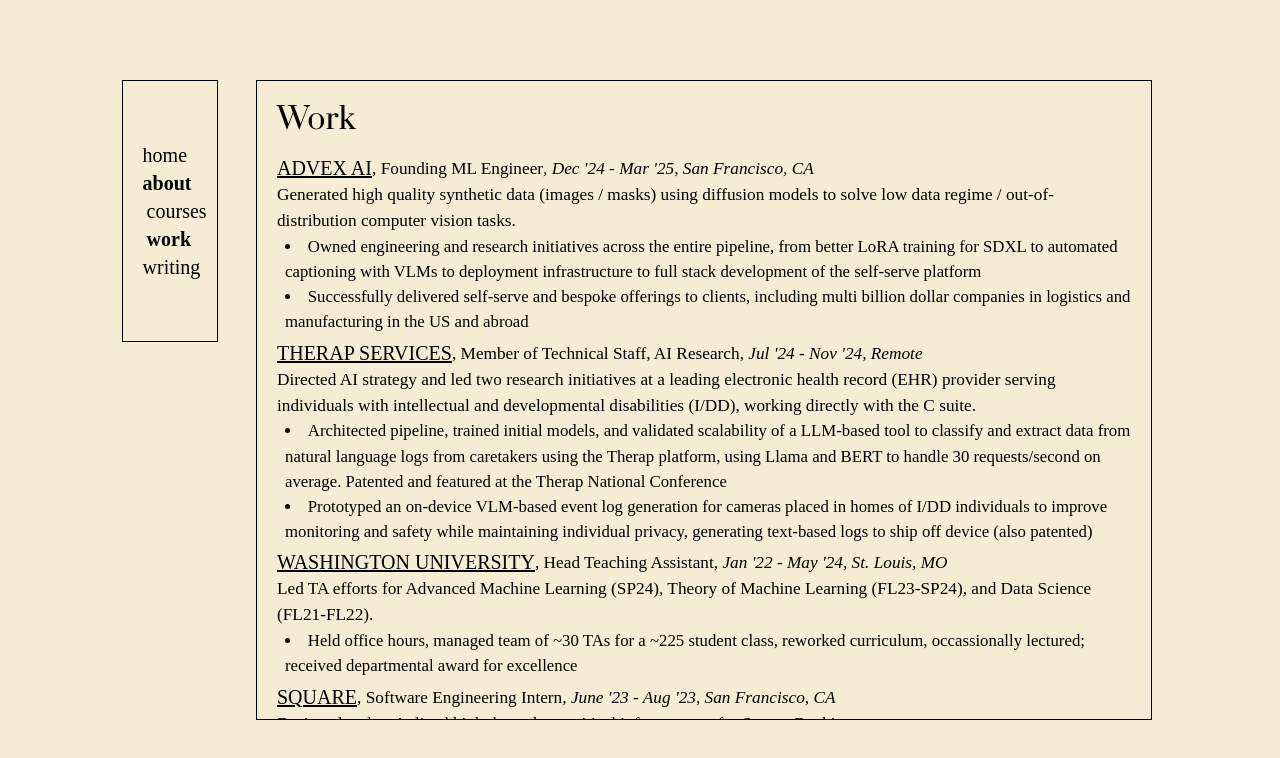
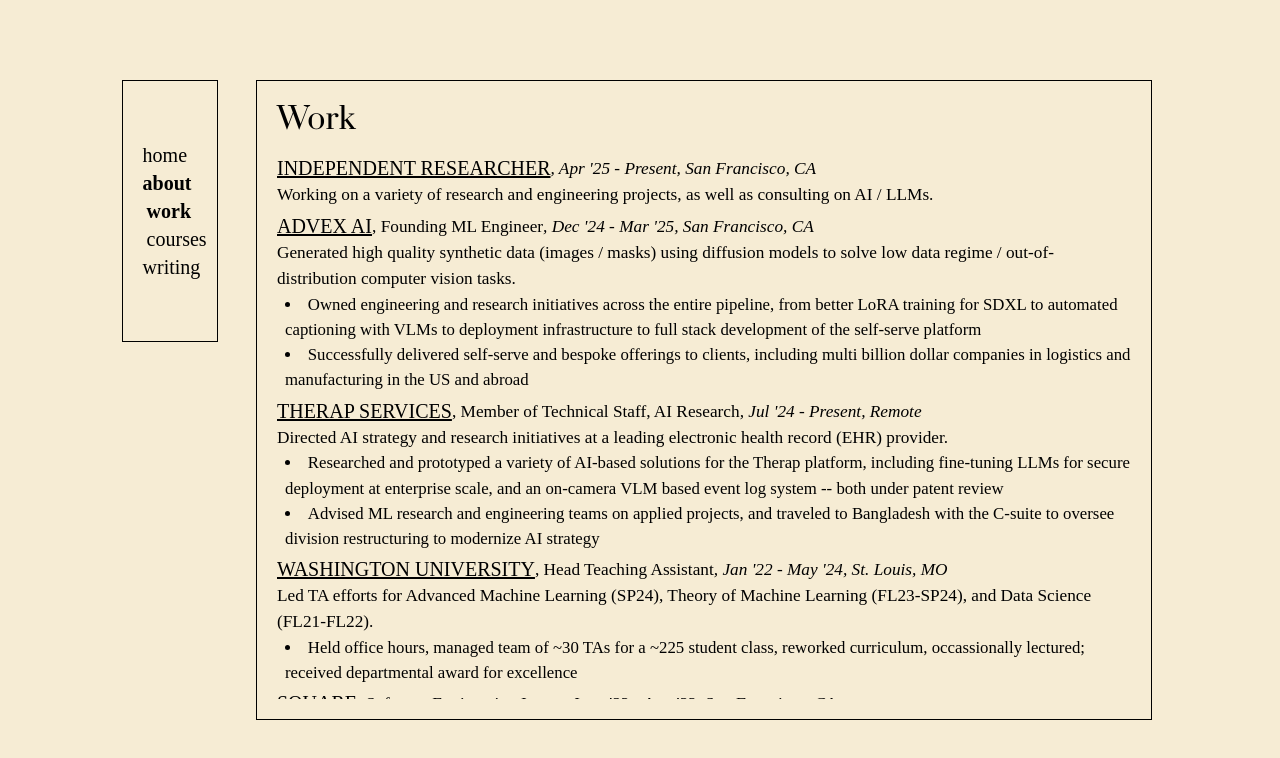
Before and after one commit to wsepesi/ws-personal-site, a Next.js app: page /about/work in a window 1280 px wide. Shown: the top 758 px of the page. Built offline with nearby package versions, Linux system fonts and the light colour scheme; a web font is replaced by a local one.

Commit message:
copy and overflow on writing page

```diff
--- a/components/SiteBase.tsx
+++ b/components/SiteBase.tsx
@@ -79,11 +79,11 @@
                                 {  (isHovering || (here && !(isMobile))) && (
                                     <div className="pl-1">
                                         {/* TODO: refactor nicely if you add more of these */}
+                                        <Link href="/about/work">
+                                                <p className={`text-xl text-black ${location.includes("work") ? "font-black" : "font-medium"} hover:font-black sm:mx-5`}>work</p>
+                                        </Link>
                                         <Link href="/about/courses">
                                                 <p className={`text-xl text-black ${location.includes("courses") ? "font-black" : "font-medium"} hover:font-black sm:mx-5`}>courses</p>
-                                        </Link>
-                                        <Link href="/about/work">
-                                                <p className={`text-xl text-black ${location.includes("work") ? "font-black" : "font-medium"} hover:font-black sm:mx-5`}>work</p>
                                         </Link>
                                     </div>
                                 )}
@@ -93,10 +93,12 @@
                     }
                     )}
                 </div>
-                <div className={`${TEMPLATE ? "h-[calc(90dvh)]" : "h-[calc(95dvh)]"} w-full mx-[3vw] mb-[1vh] sm:mx-0 sm:my-0 sm:w-[60vw] 2xl:min-w-[50vw] 2xl:w-[60vw] sm:h-[80vh] border border-1 border-black overflow-y-auto min-w-0 sm:min-w-[70vw]`}>
-                    <div className={`pb-5 pt-2 ${isHome ? "px-5" : "px-5"}`}>
+                <div className={`${TEMPLATE ? "h-[calc(90dvh)]" : "h-[calc(95dvh)]"} w-full mx-[3vw] mb-[1vh] sm:mx-0 sm:my-0 sm:w-[60vw] 2xl:min-w-[50vw] 2xl:w-[60vw] sm:h-[80vh] border border-1 border-black min-w-0 sm:min-w-[70vw]`}>
+                    <div className={`pb-5 pt-2 ${isHome ? "px-5" : "px-5"} flex flex-col h-full`}>
                         <h1 className="font-title pt-2 md:py-2 self-center md:self-start text-center md:text-start">{props.title}</h1>
-                        {props.children}
+                        <div className="flex-grow min-h-0 overflow-y-auto">
+                            {props.children}
+                        </div>
                     </div>
                 </div>
                 {TEMPLATE && (
--- a/pages/about/work.tsx
+++ b/pages/about/work.tsx
@@ -13,6 +13,15 @@
 
 const positions: Position[] = [
     {
+        company: "INDEPENDENT RESEARCHER",
+        title: "",
+        location: "San Francisco, CA",
+        dates: "Apr '25 - Present",
+        description: "Working on a variety of research and engineering projects, as well as consulting on AI / LLMs.",
+        bullets: [
+        ]
+    },
+    {
         company: "ADVEX AI",
         title: "Founding ML Engineer",
         location: "San Francisco, CA",
@@ -27,11 +36,11 @@
         company: "THERAP SERVICES",
         title: "Member of Technical Staff, AI Research",
         location: "Remote",
-        dates: "Jul '24 - Nov '24",
-        description: "Directed AI strategy and led two research initiatives at a leading electronic health record (EHR) provider serving individuals with intellectual and developmental disabilities (I/DD), working directly with the C suite.",
+        dates: "Jul '24 - Present",
+        description: "Directed AI strategy and research initiatives at a leading electronic health record (EHR) provider.",
         bullets: [
-            "Architected pipeline, trained initial models, and validated scalability of a LLM-based tool to classify and extract data from natural language logs from caretakers using the Therap platform, using Llama and BERT to handle 30 requests/second on average. Patented and featured at the Therap National Conference",
-            "Prototyped an on-device VLM-based event log generation for cameras placed in homes of I/DD individuals to improve monitoring and safety while maintaining individual privacy, generating text-based logs to ship off device (also patented)",
+            "Researched and prototyped a variety of AI-based solutions for the Therap platform, including fine-tuning LLMs for secure deployment at enterprise scale, and an on-camera VLM based event log system -- both under patent review",
+            "Advised ML research and engineering teams on applied projects, and traveled to Bangladesh with the C-suite to oversee division restructuring to modernize AI strategy"
         ]
     },
     {
@@ -101,7 +110,7 @@
                         return (
                             <div key={position.company + position.title + position.dates}>
                                 <div className="flex flex-col sm:flex-row sm:items-end">
-                                    <p className="underline text-xl mt-1">{position.company}</p> <p className="">{!isMobile && ","} {position.title}</p><p className="italic">{!isMobile && ","} {position.dates}, {position.location}</p>
+                                    <p className="underline text-xl mt-1">{position.company}</p> <p className="">{!isMobile && position.title && ","} {position.title}</p><p className="italic">{!isMobile && position.location && ","} {position.dates}, {position.location}</p>
                                 </div>
                                 <p>{position.description}</p>
                                 <ul className="list-disc list-inside pl-2">
--- a/pages/index.tsx
+++ b/pages/index.tsx
@@ -9,7 +9,6 @@
 import { RetroPhoto } from "@/components/retro-photo";
 import SiteBase from "@/components/SiteBase";
 import bridge from '@/photos/bridge.jpg'
-import me2 from '@/photos/me2.webp'
 
 export default function Home() {
   const isMobile = useIsMobile(640)
@@ -27,7 +26,10 @@
               I&apos;m a machine learning researcher and engineer. I graduated from Washington University with a <Link href="/about/courses" className="underline hover:italic">double major in computer science and mathematics</Link>.
             </p>
             <p className="mt-4">
-              My interests lie across reinforcement learning (particularly incomplete information), LLMs (particularly multimodal), and mechanistic interpretability. I&apos;ve <Link href="/about/work" className="underline hover:italic">worked as an ML engineer and researcher</Link> at Microsoft, Square, and a handful of startups in these areas and beyond. I was also the Head Teaching Assistant for a variety of ML courses during my undergrad.
+              My interests lie across reinforcement learning, LLMs, and mechanistic interpretability. I&apos;ve <Link href="/about/work" className="underline hover:italic">worked as an ML engineer and researcher</Link> at Microsoft, Square, and a handful of startups in these areas and beyond. During my time at university, I was the Head Teaching Assistant for a variety of ML courses during my undergrad.
+            </p>
+            <p className="mt-4">
+              I also consult on AI, with a focus on bringing my years of research and engineering expertise to help companies succeed in delivering the promises of AI / LLMs.
             </p>
             <p className="mt-4">
               Outside of ML I enjoy music, travel, biking, contemporary art, and speaking French. You can contact me at <a href="mailto:hello@william.computer" className="underline hover:italic">hello [at] william [dot] computer</a> or <a href="https://twitter.com/robot__fan" className="underline hover:italic">[at] robot__fan</a> on Twitter, or find me on Github <a href="https://github.com/wsepesi" className="underline hover:italic">[at] wsepesi</a>.
--- a/pages/writing/index.tsx
+++ b/pages/writing/index.tsx
@@ -41,20 +41,24 @@
 const Writing = ({posts}: Props) => {
     return (
         <SiteBase title="Writing" description={`${fullName}'s personal website writing page`}>
-          <div className="flex flex-col md:flex-row justify-between mx-[3vw]">
-            <div className="">
+          <div className="flex flex-col md:flex-row justify-between mx-[3vw] h-full md:space-x-8">
+            <div className="flex flex-col flex-1 min-h-0">
               <h3>Posts</h3>
               <hr />
+              <div className="overflow-y-auto">
                 {posts.filter(post => !post.short).map((post, idx) => (
                   <PostCard key={idx} {...post} />
                 ))}
               </div>
-            <div className="">
+            </div>
+            <div className="flex flex-col flex-1 min-h-0">
               <h3>Reading</h3>
               <hr />
+              <div className="overflow-y-auto">
                 {posts.filter(post => post.short).map((post, idx) => (
                   <PostCard key={idx} {...post} />
                 ))}
+              </div>
             </div>
           </div>
 
--- a/tsconfig.json
+++ b/tsconfig.json
@@ -21,6 +21,6 @@
       "@/*": ["./*"]
     }
   },
-  "include": ["next-env.d.ts", "**/*.ts", "**/*.tsx", ".contentlayer/generated", "pages/sitemap.xml.js"],
+  "include": ["next-env.d.ts", "**/*.ts", "**/*.tsx", ".contentlayer/generated", "pages/sitemap.xml.js", "types/**/*.d.ts"],
   "exclude": ["node_modules"]
 }
```
Also changed, not shown: types/images.d.ts (added, +49 -0 lines). Lines whose indentation alone changed are shown as unchanged.
